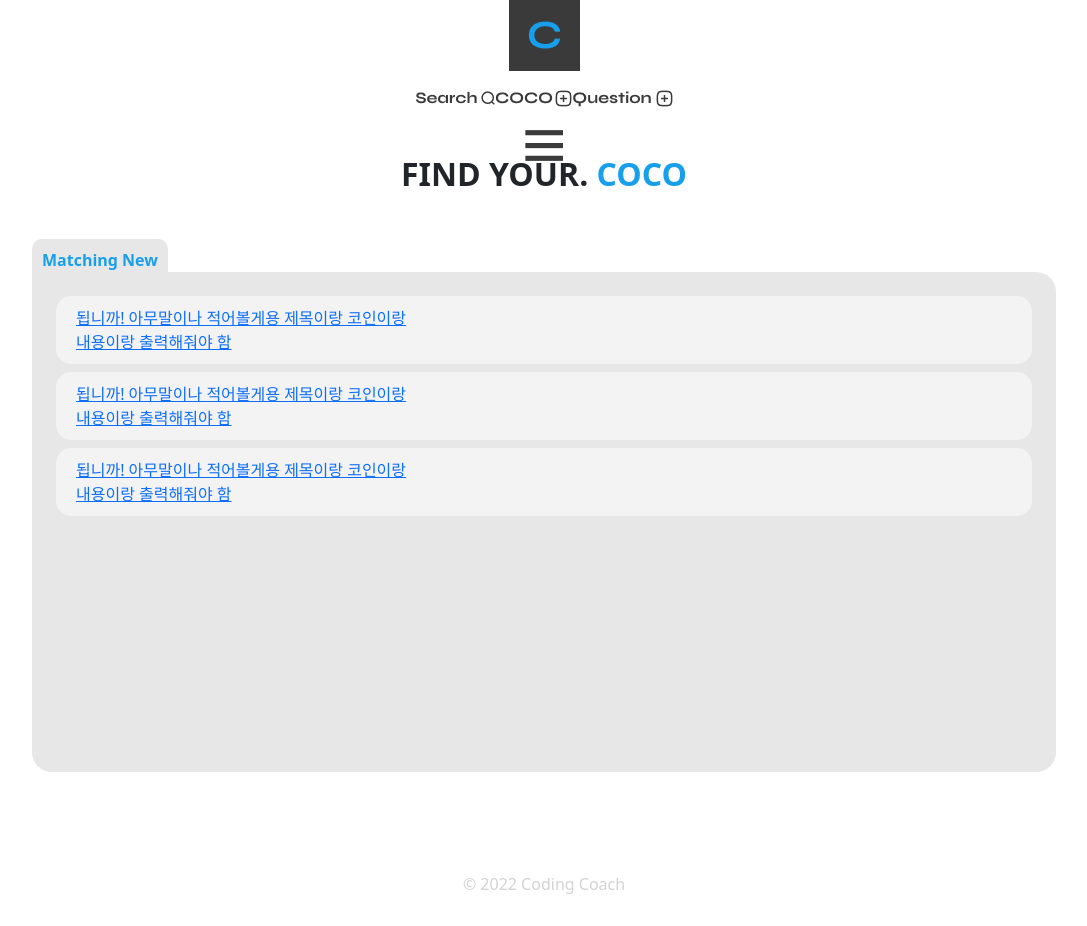
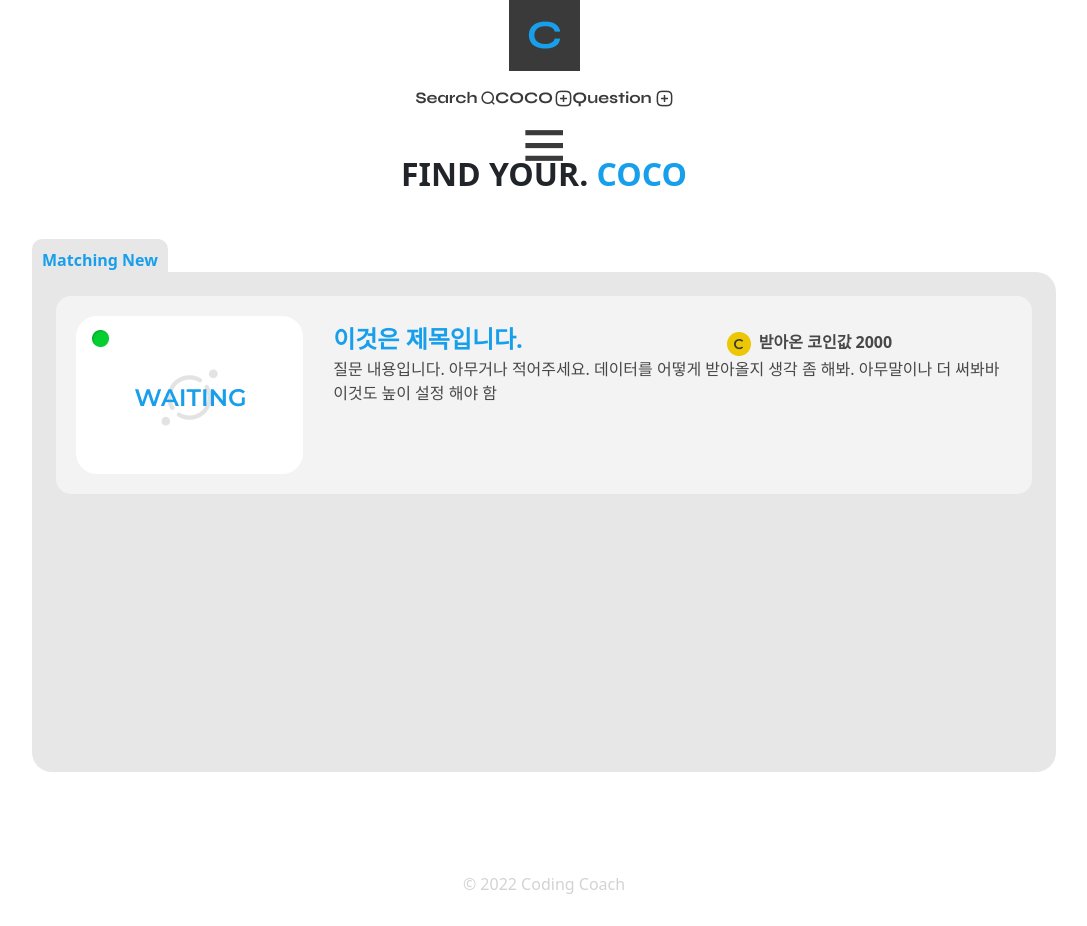
Before and after one commit to beansby/react-coco, a React (Create React App) app: page / in a window 1280 px wide. Shown: the whole page, without its empty margins (96-1183 px from the left). Built offline with nearby package versions, Linux system fonts and the light colour scheme; no server answers.

Commit message:
coco 리스트 (메인)

```diff
--- a/src/component/CocoMain.css
+++ b/src/component/CocoMain.css
@@ -4,7 +4,7 @@ header {
     text-align: center;
 }
 
-span {
+#acc-title {
     color: #189FEC;
 }
 
@@ -45,10 +45,40 @@ span {
     background-color: #ffffff7b;
     padding-left: 20px;
     padding-right: 20px;
-    padding-top: 10px;
-    padding-bottom: 10px;
+    padding-top: 20px;
+    padding-bottom: 20px;
     border-radius: 15px;
     margin: 0.5rem;
+}
+
+/* 썸네일 */
+.coco-item-img {
+    display: inline-block;
+    width: 20%;
+
+}
+
+/* 제목, 내용 */
+.coco-item-text {
+    display: inline-block;
+    width: 80%;
+    padding-left:70px;
+
+}
 
 
+.coco-title {
+    font-size: x-large;
+    font-weight: bold;
 }
+
+.coco-content {
+    color: #484848;
+}
+
+.coco-item-coin {
+    display: inline-block;
+    color: #484848;
+    font-weight: bold;
+    padding-left: 30%;
+}
--- a/src/component/CocoMain.js
+++ b/src/component/CocoMain.js
@@ -1,14 +1,27 @@
-import React from "react";
+import React, { useEffect, useState } from "react";
 import axios from "axios";
 import './CocoMain.css';
 import {Link} from 'react-router-dom';
 
 function CocoMain() {
+
+    const [boards, setBoards] = useState([]);
+
+    useEffect(()=>{
+        axios.get('api')
+        .then((response)=>{
+            setBoards(response.data);
+        }).catch((err)=>{
+            console.log(err);
+        })
+    }, []);
+
+
     return(
         <main>
             <header>
                 FIND YOUR.
-                <span> COCO </span>
+                <span id="acc-title"> COCO </span>
             </header>
 
 
@@ -21,22 +34,28 @@ function CocoMain() {
                 <div className="folder-content">
                     <div className="folder-item">
                         <Link to={'#'} >
-                            <img src="" alt=""/>
-                            됩니까! 아무말이나 적어볼게용 제목이랑 코인이랑 <br/> 내용이랑 출력해줘야 함
-                        </Link>
-                    </div>
+                            {/* 매칭 상태 변경값 설정 필요 */}
+                            <div className="coco-item-img">
+                                <img src="thumb-waiting.png" alt=""/>
+                            </div>
 
-                    <div className="folder-item">
-                        <Link to={'#'} >
-                            <img src="" alt=""/>
-                            됩니까! 아무말이나 적어볼게용 제목이랑 코인이랑 <br/> 내용이랑 출력해줘야 함
-                        </Link>
-                    </div>
+                            <div className="coco-item-text">
+                                <span className="coco-title">
+                                    이것은 제목입니다.
+                                </span>
 
-                    <div className="folder-item">
-                        <Link to={'#'} >
-                            <img src="" alt=""/>
-                            됩니까! 아무말이나 적어볼게용 제목이랑 코인이랑 <br/> 내용이랑 출력해줘야 함
+                                <div className="coco-item-coin">
+                                    <img src="icon-coin.png" alt=""/>
+                                    &nbsp; 받아온 코인값 2000
+                                </div>
+
+                                <p className="coco-content">
+                                    질문 내용입니다. 아무거나 적어주세요. 데이터를 어떻게 받아올지 생각 좀 해봐.
+                                    아무말이나 더 써봐바 이것도 높이 설정 해야 함
+                                </p>
+                            </div>
+
+
                         </Link>
                     </div>
 
```
Also changed, not shown: public/thumb-match.png (added), public/thumb-waiting.png (added).
